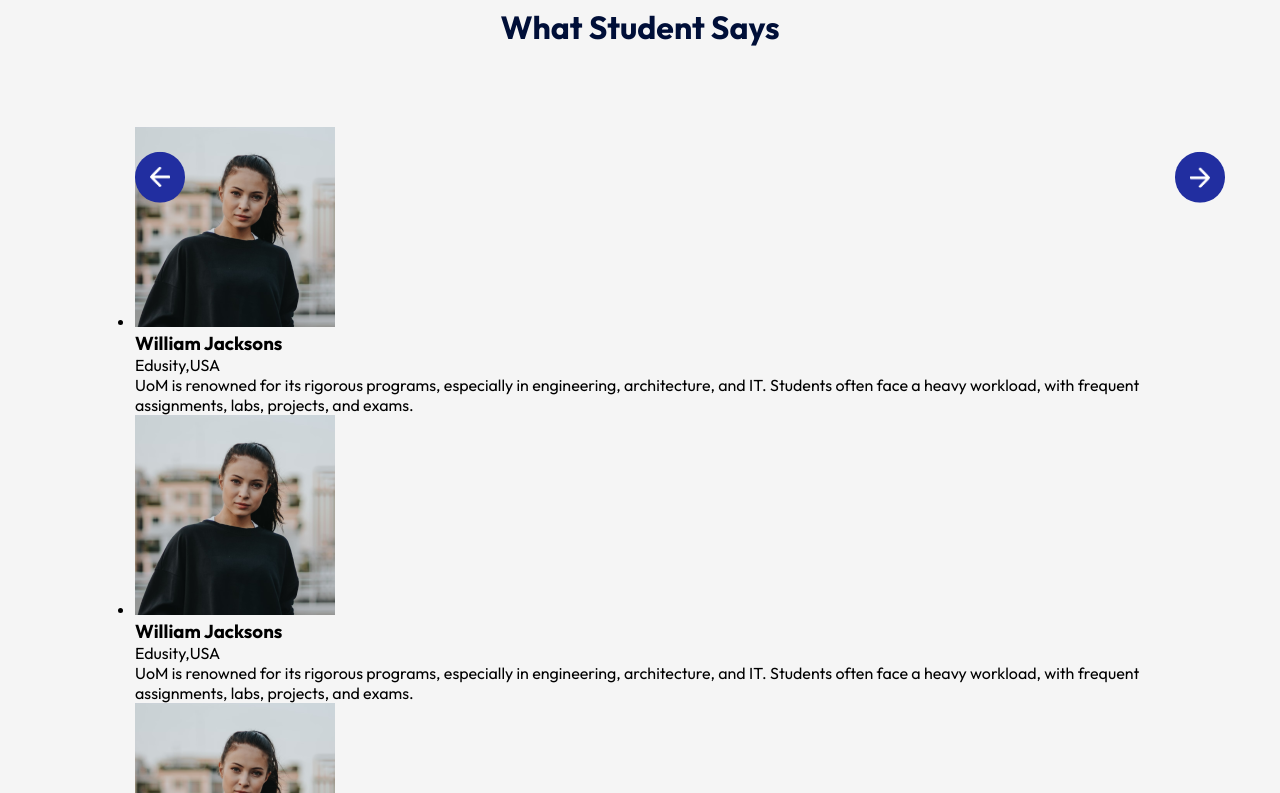
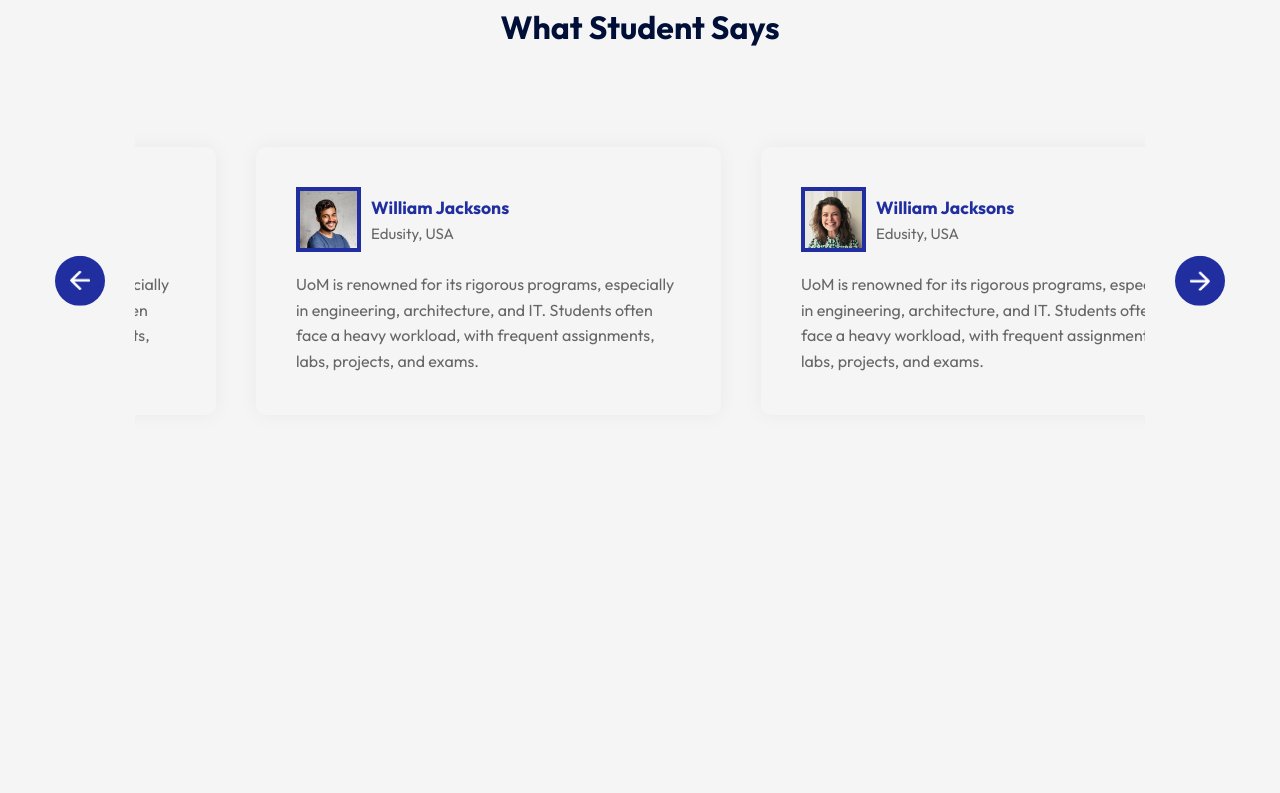
Before and after one commit to sandun7787/University-guide-web-page, a React (Vite) app: page / in a window 1280 px wide. Shown: the part 2527-3320 px from the top of the page. After the commit the page ends 3042 px from the top, so only its background shows below. Built offline with nearby package versions, Linux system fonts and the light colour scheme.

Commit message:
update the left side button and right side button

```diff
--- a/src/Components/Testimonials/Testimonials.css
+++ b/src/Components/Testimonials/Testimonials.css
@@ -1,24 +1,69 @@
-.test{
+.test {
     margin: 80px auto;
     padding: 0 80px;
     position: relative;
 }
 
-.next-btn, .back-btn{
+.next-btn, .back-btn {
     position: absolute;
-    top:50px;
-    right:inherit;
-    right:0;
-    transform:translateY(-50%);
+    top: 50%;
+    transform: translateY(-50%);
     padding: 15px;
     width: 50px;
     border-radius: 50%;
     cursor: pointer;
-    background:#212EA0 ;
+    background: #212EA0;
+}
+
+.back-btn {
+    left: 0;  /* Set position for back button on the left side */
+}
+
+.next-btn {
+    right: 0; /* Set position for next button on the right side */
+}
+
+.slider {
+    overflow: hidden;
+}
+
+.slider ul {
+    display: flex;
+    width: 200%;
+    overflow-x: hidden;
+    transition: 0.5s;
+    transform: translateX(-20%);
+}
+
+.slider ul li {
+    list-style: none;
+    width: 50%;
+    padding: 20px;
+}
+
+.slide {
+    box-shadow: 0 0 20px rgba(0, 0, 0, 0.05);
+    padding: 40px;
+    border-radius: 10px;
+    color: #676767;
+    line-height: 1.6;  /* Increased line-height for better readability */
 
 }
 
-.back-btn{
-    right:auto;
+.slide img{
+    width: 65px;
+    border-radius: 50;
+    margin-right: 10px;
+    border:4px solid #212EA0;
+}
 
+.user-info{
+    display: flex;
+    align-items: center;
+    margin-bottom: 20px;
+    font-size: 15px;
 }
+
+.user-info h3{
+    color: #212EA0;
+}
--- a/src/Components/Testimonials/Testimonials.jsx
+++ b/src/Components/Testimonials/Testimonials.jsx
@@ -1,4 +1,4 @@
-import React from 'react'
+import React, { useRef } from 'react'
 import './Testimonials.css'
 import next_icon from '../../assets/next-icon.png'
 import back_icon from '../../assets/back-icon.png'
@@ -7,21 +7,38 @@ import user_2 from '../../assets/user-2.png'
 import user_3 from '../../assets/user-3.png'
 import user_4 from '../../assets/user-4.png'
 
+const Testimonials = () => {
 
-const test = () => {
+  const slider = useRef();
+  let tx = 0; // Track translation percentage
+
+  const slideForward = () => {
+    if (tx > -50) {  // Ensure we don't slide past the last item
+      tx -= 25;  // Move the slider left by 25%
+    }
+    slider.current.style.transform = `translateX(${tx}%)`;  // Use backticks for template literal
+  }
+
+  const slideBackward = () => {
+    if (tx < 0) {  // Ensure we don't slide before the first item
+      tx += 25;  // Move the slider right by 25%
+    }
+    slider.current.style.transform = `translateX(${tx}%)`;  // Use backticks for template literal
+  }
+
   return (
     <div className='test'>
-      <img src={next_icon} alt="" className='next-btn' />
-      <img src={back_icon} alt="" className='back-btn' />
+      <img src={next_icon} alt="" className='next-btn' onClick={slideForward} />
+      <img src={back_icon} alt="" className='back-btn' onClick={slideBackward} />
       <div className="slider">
-        <ul>
+        <ul ref={slider}>
           <li>
             <div className="slide">
               <div className="user-info">
                 <img src={user_1} alt="" />
                 <div>
                   <h3>William Jacksons</h3>
-                  <span>Edusity,USA</span>
+                  <span>Edusity, USA</span>
                 </div>
               </div>
               <p>UoM is renowned for its rigorous programs, especially in engineering, architecture, and IT. Students often face a heavy workload, with frequent assignments, labs, projects, and exams.</p>
@@ -30,10 +47,10 @@ const test = () => {
           <li>
             <div className="slide">
               <div className="user-info">
-                <img src={user_1} alt="" />
+                <img src={user_2} alt="" />
                 <div>
                   <h3>William Jacksons</h3>
-                  <span>Edusity,USA</span>
+                  <span>Edusity, USA</span>
                 </div>
               </div>
               <p>UoM is renowned for its rigorous programs, especially in engineering, architecture, and IT. Students often face a heavy workload, with frequent assignments, labs, projects, and exams.</p>
@@ -42,10 +59,10 @@ const test = () => {
           <li>
             <div className="slide">
               <div className="user-info">
-                <img src={user_1} alt="" />
+                <img src={user_3} alt="" />
                 <div>
                   <h3>William Jacksons</h3>
-                  <span>Edusity,USA</span>
+                  <span>Edusity, USA</span>
                 </div>
               </div>
               <p>UoM is renowned for its rigorous programs, especially in engineering, architecture, and IT. Students often face a heavy workload, with frequent assignments, labs, projects, and exams.</p>
@@ -54,10 +71,10 @@ const test = () => {
           <li>
             <div className="slide">
               <div className="user-info">
-                <img src={user_1} alt="" />
+                <img src={user_4} alt="" />
                 <div>
                   <h3>William Jacksons</h3>
-                  <span>Edusity,USA</span>
+                  <span>Edusity, USA</span>
                 </div>
               </div>
               <p>UoM is renowned for its rigorous programs, especially in engineering, architecture, and IT. Students often face a heavy workload, with frequent assignments, labs, projects, and exams.</p>
@@ -69,4 +86,4 @@ const test = () => {
   )
 }
 
-export default test
+export default Testimonials;
```
